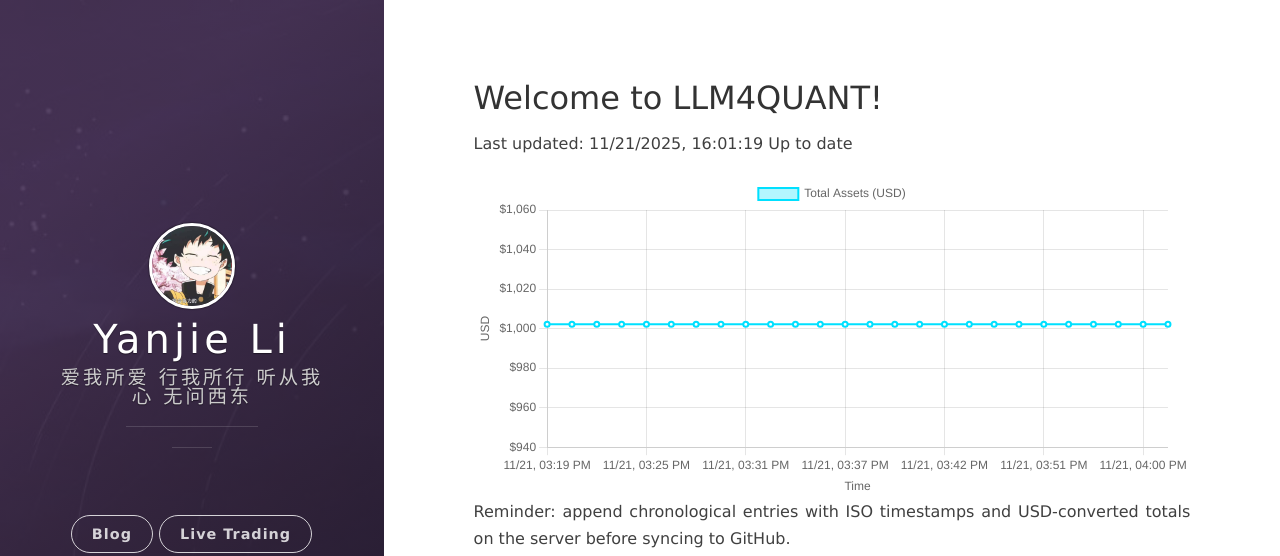
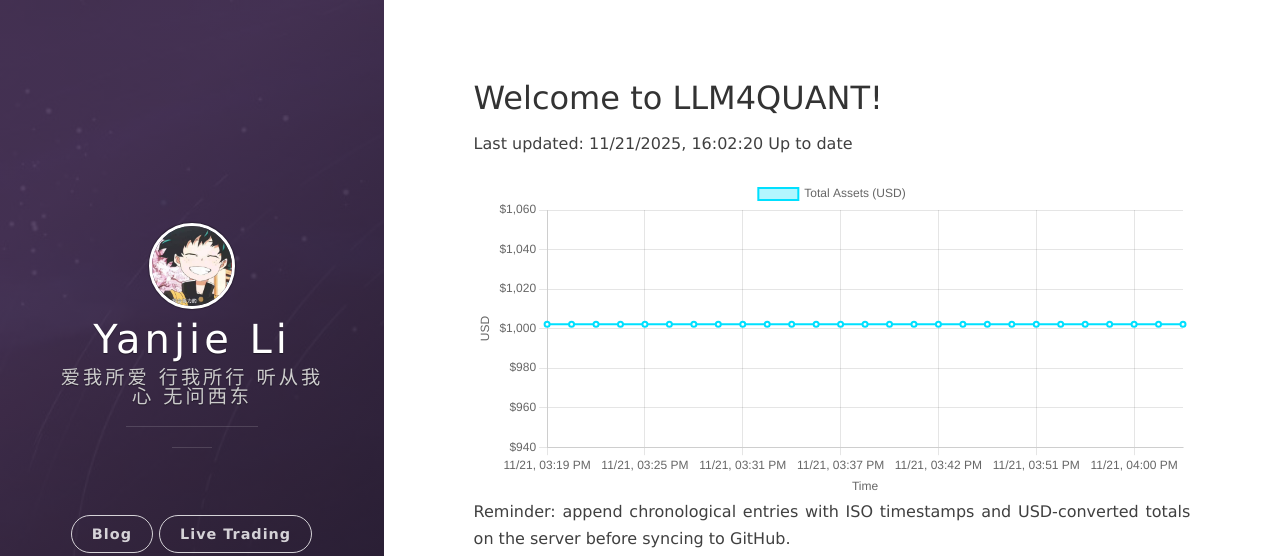
Before and after one commit to leeyegy/leeyegy.github.io, a Jekyll site: the page built from live-trading.html, in a window 1280 px wide. Shown: the top 556 px of the page. Built offline with Jekyll 4.4.1, drawn with Linux system fonts in a browser that asks for light colours; nearby versions of some CDN libraries.

Commit message:
AccountMonitor: update balance history 2025-11-22T00:02:20+08:00

```diff
--- a/assets/data/binance/balance-history.json
+++ b/assets/data/binance/balance-history.json
@@ -1,5 +1,5 @@
 {
-  "generatedAt": "2025-11-22T00:01:19+08:00",
+  "generatedAt": "2025-11-22T00:02:20+08:00",
   "asset": "total_usd_value",
   "history": [
     {
@@ -105,6 +105,10 @@
     {
       "timestamp": "2025-11-22T00:01:19+08:00",
       "totalUsd": 1002.16734911
+    },
+    {
+      "timestamp": "2025-11-22T00:02:20+08:00",
+      "totalUsd": 1002.16734911
     }
   ]
 }
```
